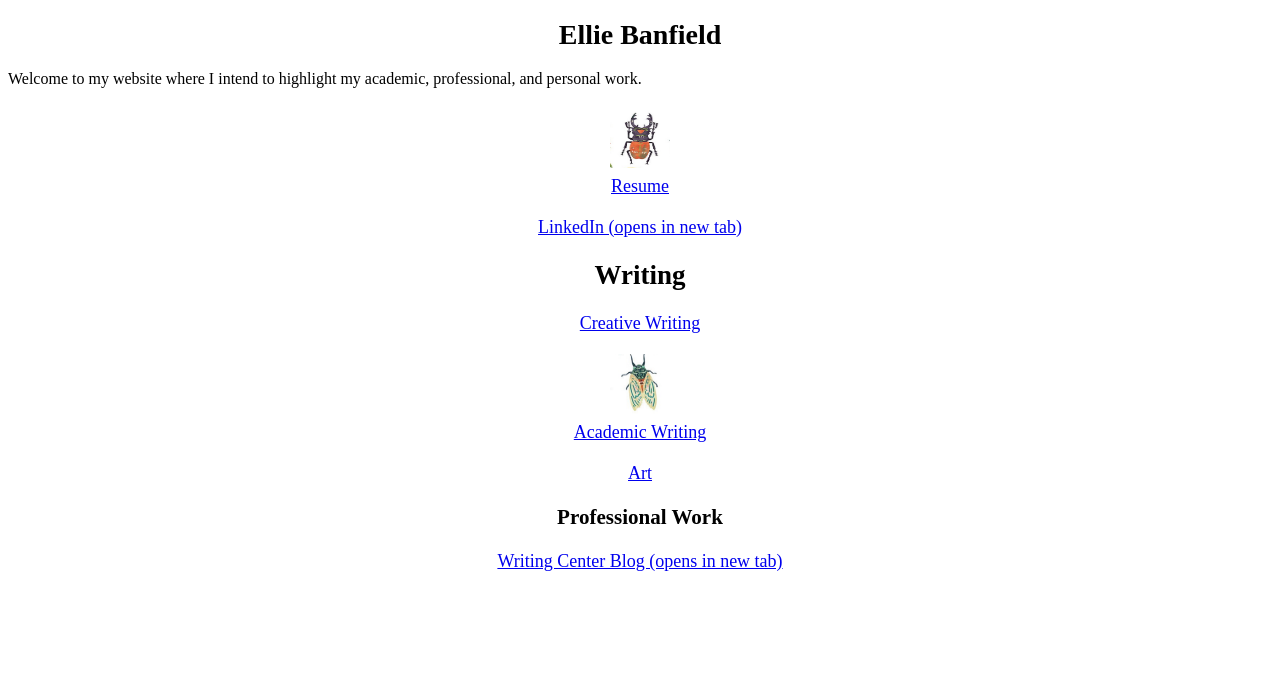
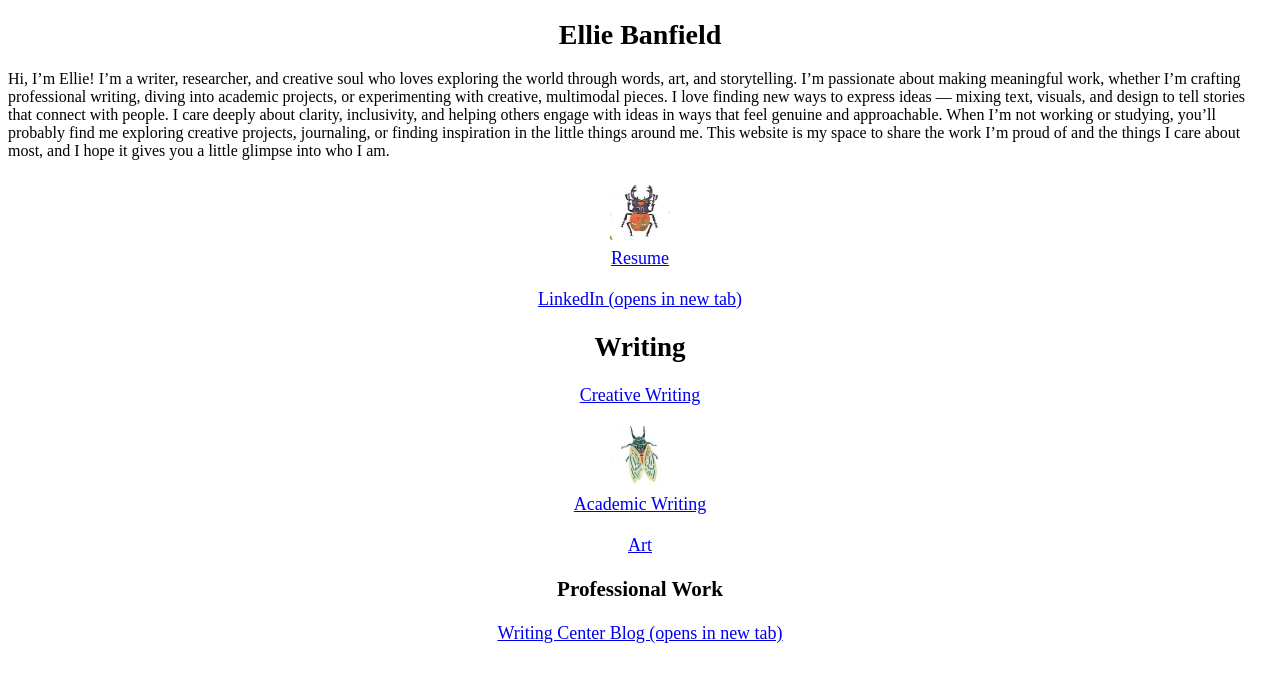
Before and after one commit to elliebanfield/elliebanfield.github.io, a plain HTML site: page elliebanfieldwebsite.html in a window 1280 px wide. Drawn offline with Linux system fonts and the light colour scheme.

Commit message:
Enhance personal introduction in website content
Expanded the introduction to provide more personal insight and details about Ellie Banfield's work and interests.

```diff
--- a/elliebanfieldwebsite.html
+++ b/elliebanfieldwebsite.html
@@ -29,7 +29,9 @@
 
 <h1 id="title">Ellie Banfield</h1>
 
-<p>Welcome to my website where I intend to highlight my academic, professional, and personal work.</p>
+<p>Hi, I’m Ellie! I’m a writer, researcher, and creative soul who loves exploring the world through words, art, and storytelling. I’m passionate about making meaningful work, whether I’m crafting professional writing, diving into academic projects, or experimenting with creative, multimodal pieces.
+I love finding new ways to express ideas — mixing text, visuals, and design to tell stories that connect with people. I care deeply about clarity, inclusivity, and helping others engage with ideas in ways that feel genuine and approachable.
+When I’m not working or studying, you’ll probably find me exploring creative projects, journaling, or finding inspiration in the little things around me. This website is my space to share the work I’m proud of and the things I care about most, and I hope it gives you a little glimpse into who I am.</p>
 
 <div class="folder" id="folder1">
   <a href="BANFIELD_ACCESSIBLE_RESUME.PDF">
```
